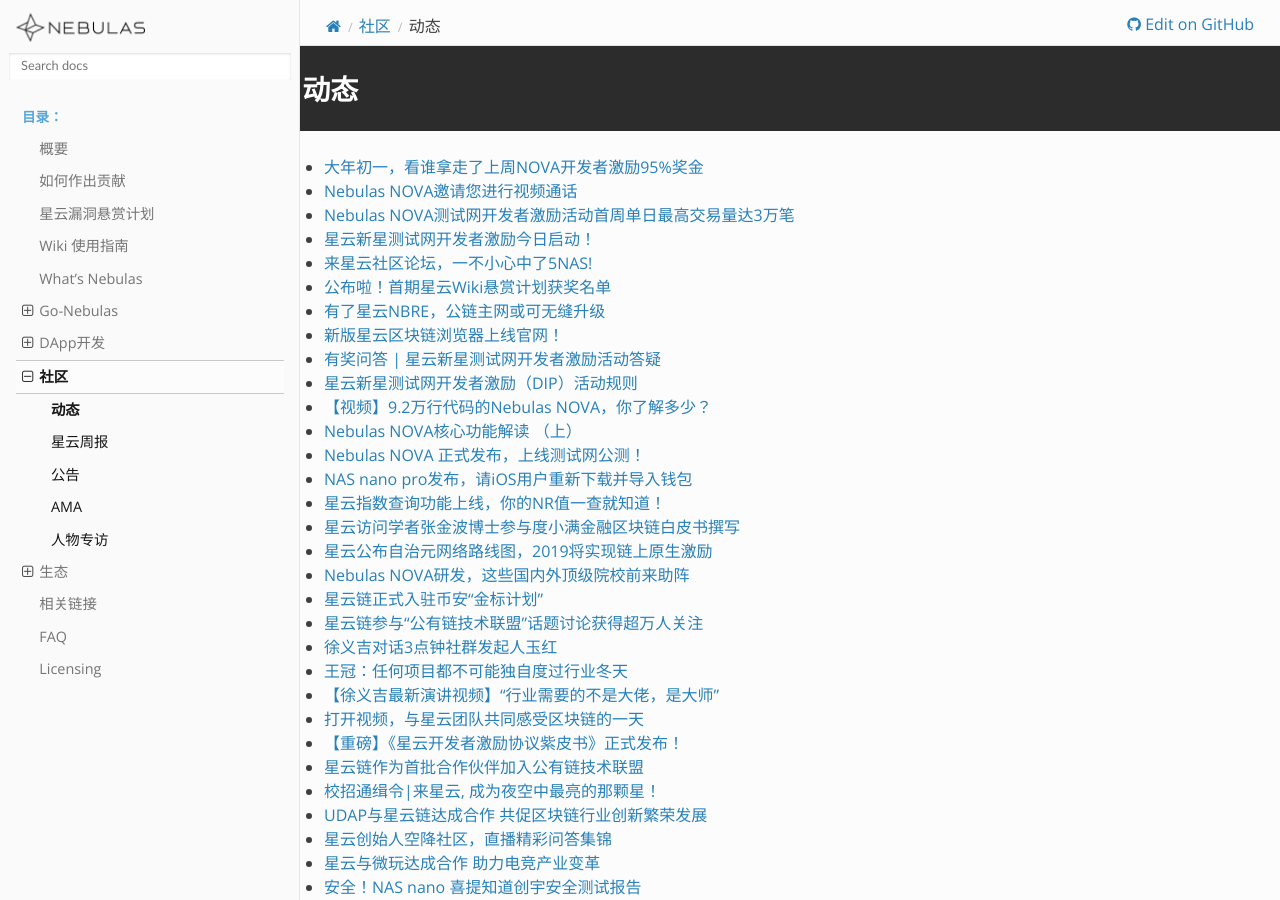
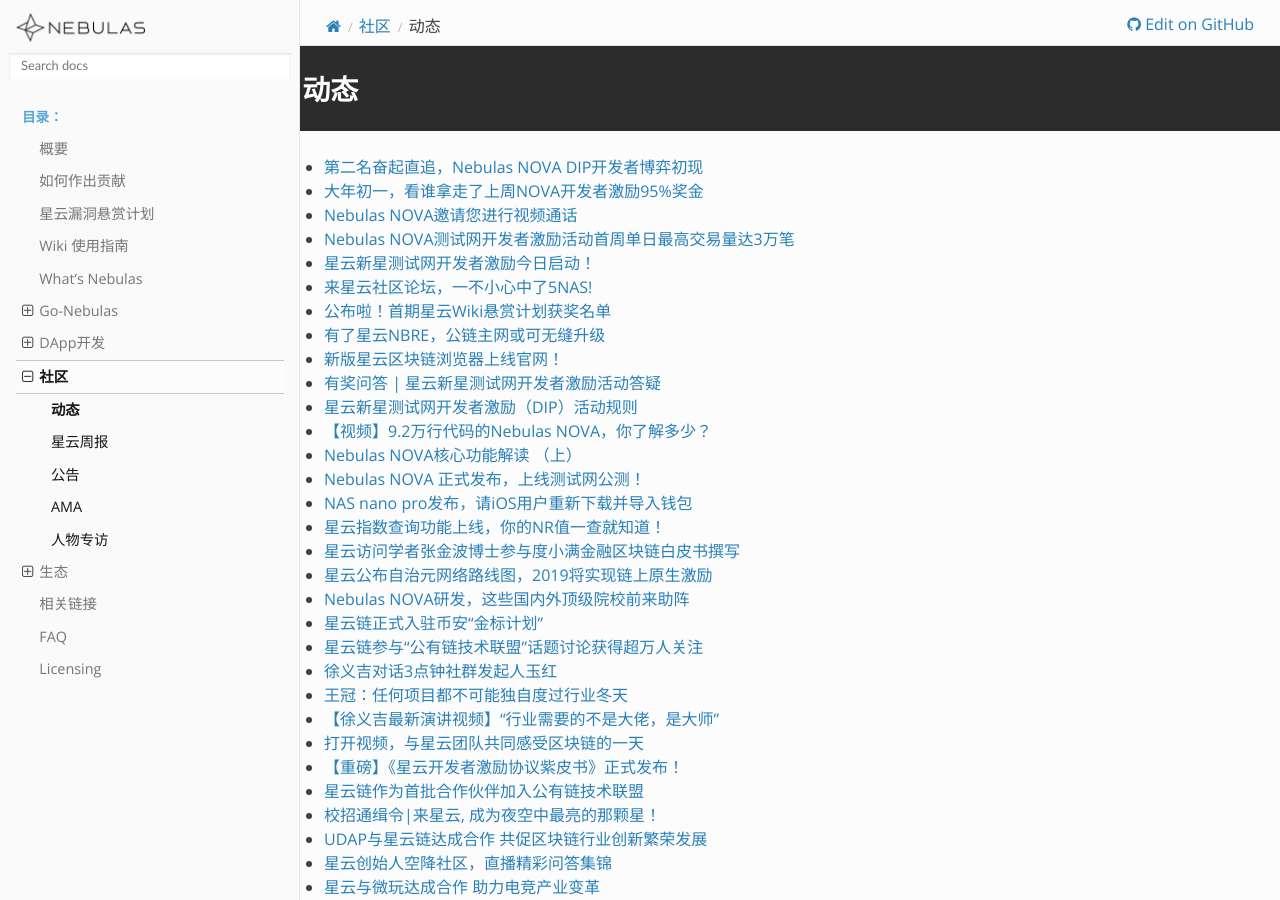
Before and after one commit to nebulasio/nebdocs, a Sphinx documentation site: the page built from docs/community/events.md, in a window 1280 px wide and 900 px high. Built offline with Sphinx 7.4.7 and the Read the Docs theme 2.0.0, drawn with Linux system fonts in a browser that asks for light colours; pages that are not in the unit, such as notebooks, are missing from menus.

Commit message:
Update events.md

```diff
--- a/docs/community/events.md
+++ b/docs/community/events.md
@@ -1,4 +1,5 @@
 # 动态
+- [第二名奋起直追，Nebulas NOVA DIP开发者博弈初现](https://blog.nebulas.io/2019/02/12/the-second-place-to-catch-up-the-nebulas-nova-dip-developer-game-is-beginning-to-appear/)
 - [大年初一，看谁拿走了上周NOVA开发者激励95%奖金](https://blog.nebulas.io/2019/02/06/on-new-years-day-see-who-took-the-95-bonus-from-nebulas-nova-testnet-developers-last-week/)
 - [Nebulas NOVA邀请您进行视频通话](https://blog.nebulas.io/2019/01/30/nebulas-nova-invites-you-to-make-a-video-call/)
 - [Nebulas NOVA测试网开发者激励活动首周单日最高交易量达3万笔](https://blog.nebulas.io/2019/01/29/week-1-winners-of-nebulas-nova-testnet-developer-incentive-program/)
```
